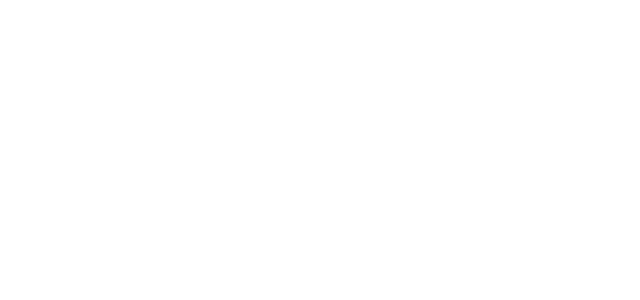
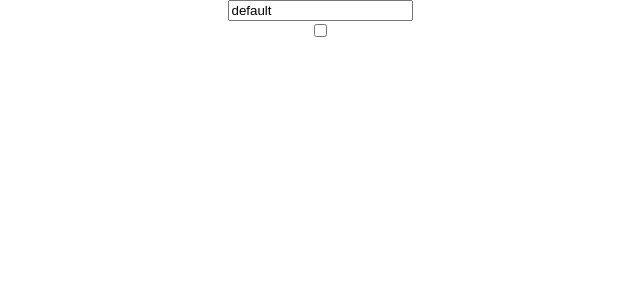
Before and after one commit to XelpmocDesignandTechPvtLtd/react-in-person-1, a React (Create React App) app: page / in a window 1280 px wide. Shown: the top 300 px of the page, without its empty margins (320-960 px from the left). Built offline with nearby package versions, Linux system fonts and the light colour scheme.

Commit message:
made changes in files for running test

```diff
--- a/src/App.js
+++ b/src/App.js
@@ -1,6 +1,7 @@
 import React, { Component } from "react";
 import logo from "./logo.svg";
 import Input from "./Input.js";
+import Checkbox from "./Checkbox.js";
 import "./App.css";
 
 class App extends Component {
@@ -8,6 +9,7 @@
     return (
       <div className="App">
         <Input />
+        <Checkbox />
       </div>
     );
   }
--- a/src/Checkbox.js
+++ b/src/Checkbox.js
@@ -1,24 +1,32 @@
-import React from "React";
+import React from "react";
 import PropTypes from "prop-types";
-
-// this is a controlled component
-
 export default class Checkbox extends React.Component {
   constructor(props) {
     super(props);
-    this.state = {
-      value: ""
-    };
-  }
-  handleChange(val) {}
-
+      this.state = null;
+      this.handleChange = this.handleChange.bind(this);
+      this.testOnChange = this.testOnChange.bind(this);
+    }
+    handleChange(){
+      this.testOnChange();
+    }
+    testOnChange(){
+      return "Success";
+    }
   render() {
-    return <input type="checkbox" />;
+      const {disabled,checked,value,onChange} = this.props;
+      return (
+        <input
+          type="checkbox"
+          checked={checked}
+          onChange={onChange}
+          readOnly={checked}
+          value={value}
+          disabled={disabled}/>
+      );
   }
 }
-
 Checkbox.propTypes = {
   onChange: PropTypes.func,
   disabled: PropTypes.bool,
-  checked: PropTypes.bool
 };
--- a/src/Input.js
+++ b/src/Input.js
@@ -4,10 +4,23 @@
 export default class Input extends React.Component {
   constructor(props) {
     super(props);
+    if(props.value == "hello"){
+      this.state = {value:"7"};
+    }
+    else{
+      this.state = {value:props.value};
+    }
+    this.handleOnChange = this.handleOnChange.bind(this);
   }
-  handleOnChange(e) {}
+  handleOnChange(e) {
+    this.setState({value:e});
+  }
   render() {
-    return <div />;
+    return (
+      <div>
+        <input onChange={event=>this.handleOnChange(event.target.value)} value={this.state.value}/>
+      </div>
+    );
   }
 }
 
```
